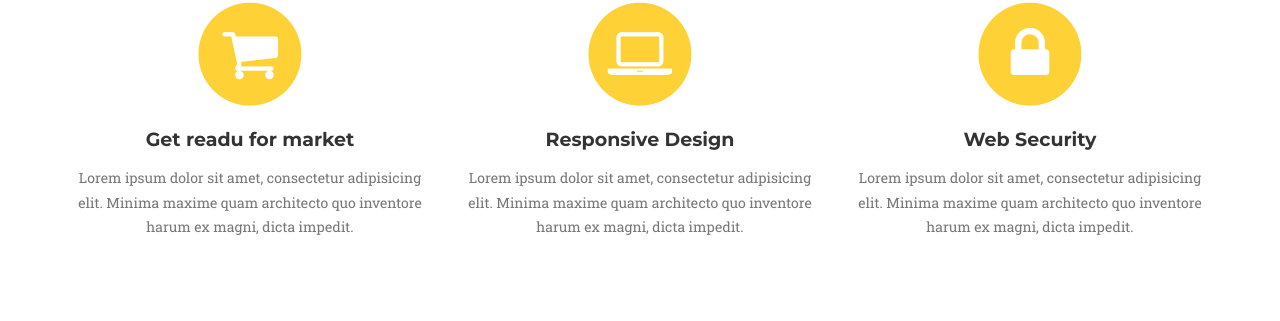
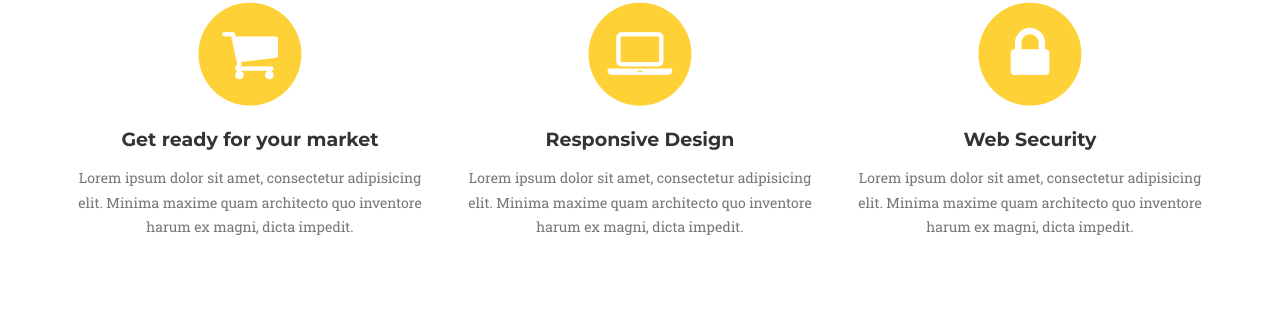
Before and after one commit to alperozturk/blog, a Jekyll site: the page built from index.html, in a window 1280 px wide and 900 px high, scrolled down 938 px. Shown: the part 132-453 px from the top of the window. Built offline with Jekyll 4.4.1, drawn with Linux system fonts in a browser that asks for light colours; some web fonts are replaced.

Commit message:
Update services.html

```diff
--- a/_includes/services.html
+++ b/_includes/services.html
@@ -13,7 +13,7 @@
                         <i class="fa fa-circle fa-stack-2x text-primary"></i>
                         <i class="fa fa-shopping-cart fa-stack-1x fa-inverse"></i>
                     </span>
-                    <h4 class="service-heading">Get readu for market</h4>
+                    <h4 class="service-heading">Get ready for your market</h4>
                     <p class="text-muted">Lorem ipsum dolor sit amet, consectetur adipisicing elit. Minima maxime quam architecto quo inventore harum ex magni, dicta impedit.</p>
                 </div>
                 <div class="col-md-4">
```
